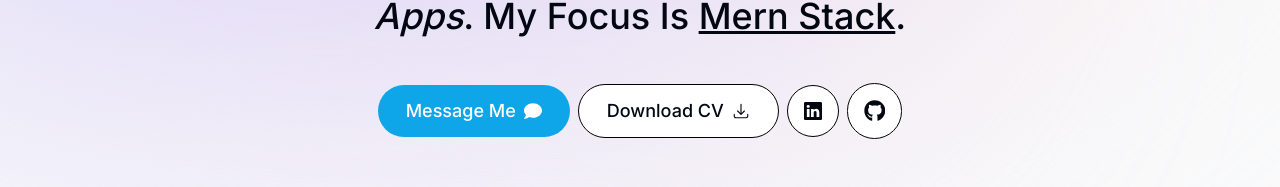
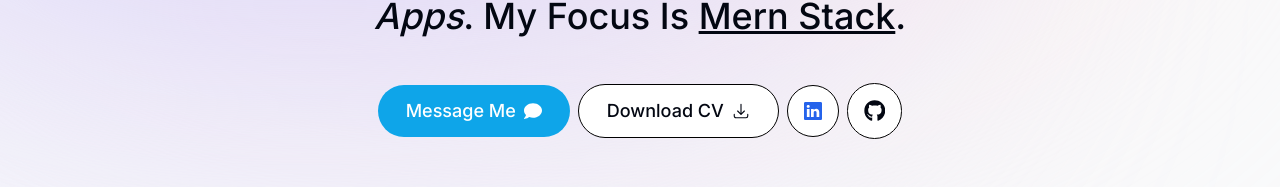
Before and after one commit to RenePung/portfolio-website-rene, a Next.js app: page / in a window 1280 px wide. Shown: the part 429-616 px from the top of the page. Built offline with nearby package versions, Linux system fonts and the light colour scheme.

Commit message:
changed colors of icons

```diff
--- a/components/intro.tsx
+++ b/components/intro.tsx
@@ -53,7 +53,7 @@ export default function Intro() {
             Download CV <HiOutlineArrowDownTray />
           </a>
 
-          <a className="bg-white hover:bg-sky-200 hover:text-gray-950 p-4 flex items-center gap-2 rounded-full border border-black" href="https://www.linkedin.com/in/rene-pungartnik-b247b5293/" target="_blank">
+          <a className="bg-white hover:bg-sky-200 hover:text-blue-700 text-blue-600 p-4 flex items-center gap-2 rounded-full border border-black" href="https://www.linkedin.com/in/rene-pungartnik-b247b5293/" target="_blank">
             <BsLinkedin />
           </a>
 
```
